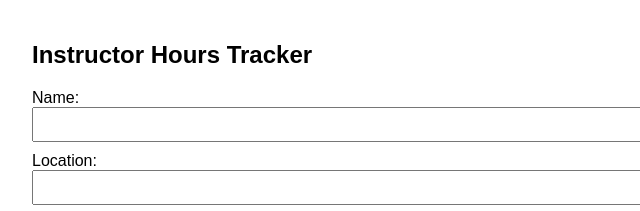
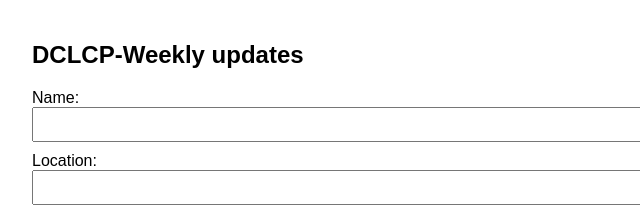
Before and after one commit to moayyadsaleh/Weekly-Updates, a plain HTML site: page index.html in a window 1280 px wide. Shown: the part 323-534 px from the top of the page, 308-948 px from the left. Drawn offline with Linux system fonts and the light colour scheme.

Commit message:
second commit

```diff
--- a/index.html
+++ b/index.html
@@ -15,7 +15,7 @@
         class="logo"
       />
 
-      <h2>Instructor Hours Tracker</h2>
+      <h2>DCLCP-Weekly updates</h2>
       <form id="instructorForm">
         <label for="name">Name:</label>
         <input type="text" id="name" required />
```
